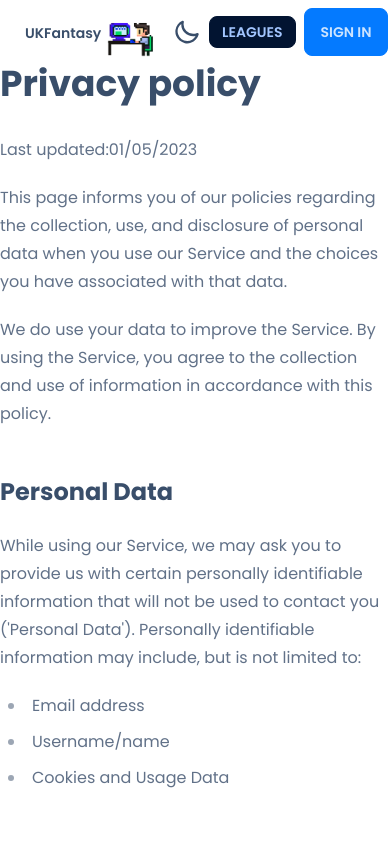
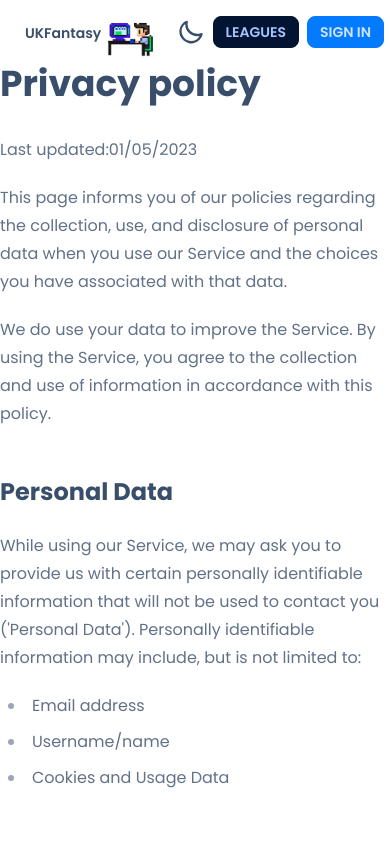
Before and after one commit to FlynnFc/UKFantasy, a Next.js app: page /privacy in a window 390 px wide. Shown: the top 844 px of the page. Built offline with nearby package versions, Linux system fonts and the light colour scheme; no server answers.

Commit message:
Update LoginBtn.tsx

```diff
--- a/src/components/LoginBtn.tsx
+++ b/src/components/LoginBtn.tsx
@@ -11,7 +11,7 @@ export default function LoginBtn(props: { primary: boolean }) {
       {status === "loading" ? (
         <button
           disabled
-          className="btn animate-pulse border-none bg-transparent px-2 text-4xl text-base-content"
+          className="btn animate-pulse border-none bg-transparent px-2 text-2xl text-base-content sm:text-4xl"
         >
           <IoIosArrowDropdown />
         </button>
@@ -63,7 +63,7 @@ export default function LoginBtn(props: { primary: boolean }) {
         <button
           className={`${
             props.primary ? "btn-primary" : "btn mt-4 w-max"
-          } btn mr-2`}
+          } btn-sm btn mr-2 text-sm sm:btn-md`}
           onClick={() => signIn()}
         >
           Sign in
```
